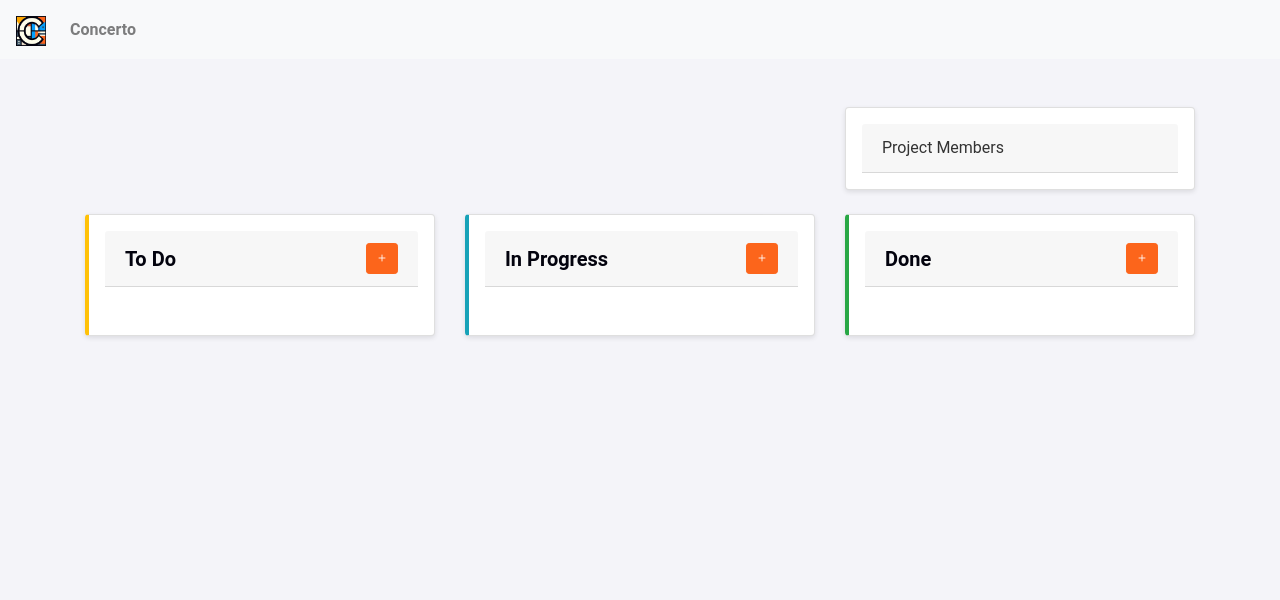
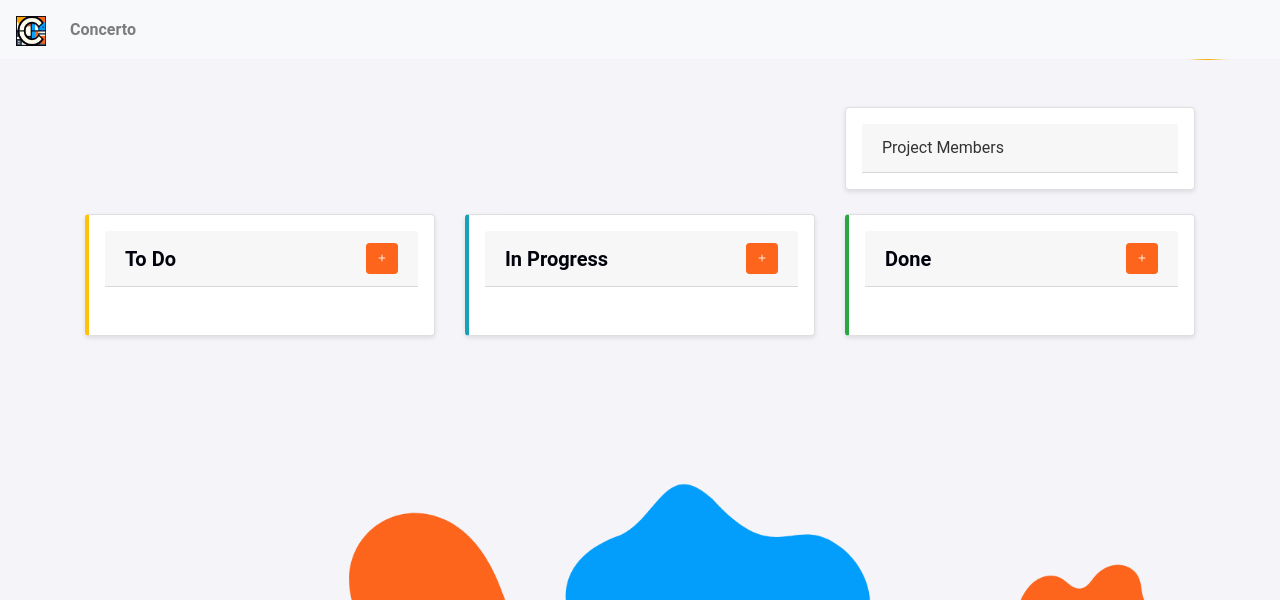
Before and after one commit to ZavickB/Concerto, a Symfony app: template templates/project/view.html.twig in a window 1280 px wide. Shown: the top 600 px of the page. Run offline with Twig, Linux system fonts and the light colour scheme; the template is opened without the code that fills it, so the values that code supplies are empty; style sheets or scripts are compiled from the project's sources; some libraries are stand-ins or nearby versions.

Commit message:
Added background

```diff
--- a/public/css/styles.css
+++ b/public/css/styles.css
@@ -22,7 +22,6 @@
 /* Global styles */
 body {
     font-family: 'Roboto', sans-serif;
-    background-color: var(--color-background);
     color: var(--color-text);
     margin: 0;
     padding: 0;
--- a/templates/base.html.twig
+++ b/templates/base.html.twig
@@ -56,4 +56,14 @@
         {% endblock %}
     </div>
 </body>
+
+<style>
+    body {
+        background-image: url("{{ asset('images/background.png') }}");
+        background-size: cover;
+        background-repeat: no-repeat;
+        background-attachment: fixed; /* Keep the background fixed on scroll */
+    }
+</style>
+
 </html>
--- a/templates/dashboard/index.html.twig
+++ b/templates/dashboard/index.html.twig
@@ -16,7 +16,6 @@
             </div>
         </div>
     {% else %}
-
         <div class="container">
             <h1>Welcome, {{ app.user.username }}</h1>
             <h2 class="mt-4">Dashboard</h2>
@@ -35,4 +34,5 @@
             </div>
         </div>
     {% endif %}
+
 {% endblock %}
--- a/templates/project/_idea_comments_modal.html.twig
+++ b/templates/project/_idea_comments_modal.html.twig
@@ -16,8 +16,6 @@
                 </div>
 
                 <hr>
-
-                <h6>Comments</h6>
 
                 {% macro renderComments(comments, level) %}
                     {% for comment in comments %}
```
Also changed, not shown: public/images/background.png (added). Lines whose indentation alone changed are shown as unchanged.
